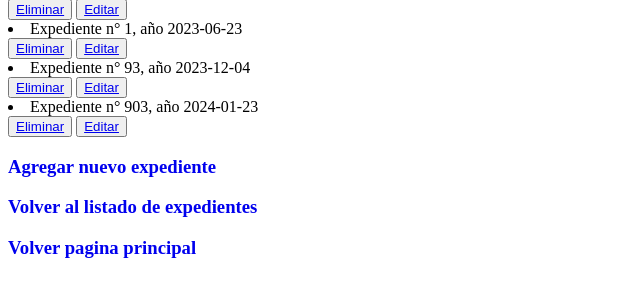
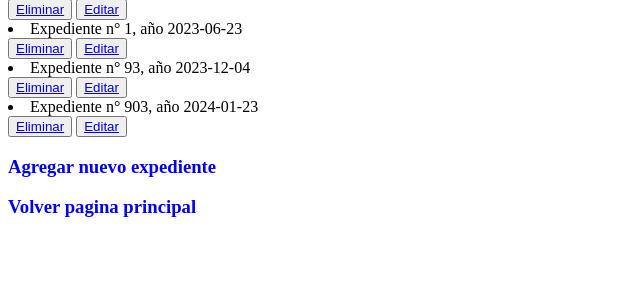
Before and after one commit to MFA69/3eraentrega, a Django app: page /appdemanda/leerExpedientes in a window 1280 px wide. Shown: the part 144-444 px from the top of the page, without its empty margins (0-640 px from the left). Run offline with Django 5.2, Linux system fonts and the light colour scheme; data comes from the database, SQL or seed files in the repository; both versions use the stored data as it was after the commit.

Commit message:
'Entregafinalterminada'

```diff
--- a/tercera/appdemanda/templates/leerActores.html
+++ b/tercera/appdemanda/templates/leerActores.html
@@ -20,8 +20,6 @@
 
     <h3><a style="text-decoration: none" href="{% url "actor" %}">Agregar nuevo actor</a></h3>
 
-    <h3><a style="text-decoration: none" href="{% url "leerActores" %}">Volver al listado de actores</a></h3>
-
     <h3><a style="text-decoration: none" href="{% url "index" %}">Volver pagina principal</a></h3>
 
 
--- a/tercera/appdemanda/templates/leerDemandados.html
+++ b/tercera/appdemanda/templates/leerDemandados.html
@@ -19,8 +19,6 @@
 
  <h3><a style="text-decoration: none" href="{% url "demandado" %}">Agregar nuevo demandado</a></h3>
 
- <h3><a style="text-decoration: none" href="{% url "leerDemandados" %}">Volver al listado de demandados</a></h3>
-
  <h3><a style="text-decoration: none" href="{% url "index" %}">Volver pagina principal</a></h3>
 
 
--- a/tercera/appdemanda/templates/leerExpedientes.html
+++ b/tercera/appdemanda/templates/leerExpedientes.html
@@ -17,9 +17,7 @@
     </button>
     {% endfor %}
 
- <h3><a style="text-decoration: none" href="{% url "demandado" %}">Agregar nuevo expediente</a></h3>
-
- <h3><a style="text-decoration: none" href="{% url "leerExpedientes" %}">Volver al listado de expedientes</a></h3>
+ <h3><a style="text-decoration: none" href="{% url "expediente" %}">Agregar nuevo expediente</a></h3>
 
  <h3><a style="text-decoration: none" href="{% url "index" %}">Volver pagina principal</a></h3>
 
--- a/tercera/appdemanda/templates/padre.html
+++ b/tercera/appdemanda/templates/padre.html
@@ -35,7 +35,7 @@
                 <button class="navbar-toggler" type="button" data-bs-toggle="collapse" data-bs-target="#navbarSupportedContent" aria-controls="navbarSupportedContent" aria-expanded="false" aria-label="Toggle navigation"><span class="navbar-toggler-icon"></span></button>
                 <div class="collapse navbar-collapse" id="navbarSupportedContent">
                     <ul class="navbar-nav ms-auto mb-2 mb-lg-0">
-                        <li class="nav-item"><a class="nav-link" aria-current="page" href="{% url "index" %}">Index</a></li>
+                        <li class="nav-item"><a class="nav-link" aria-current="page" href="{% url "index" %}">Inicio</a></li>
                         <li class="nav-item"><a class="nav-link" href="{% url "actor" %}">Actor</a></li>
                         <li class="nav-item"><a class="nav-link" href="{% url "demandado" %}">Demandado</a></li>
                         <li class="nav-item"><a class="nav-link" href="{% url "expediente" %}">Expediente</a></li>
```
Also changed, not shown: tercera/db.sqlite3, 1 other file.
